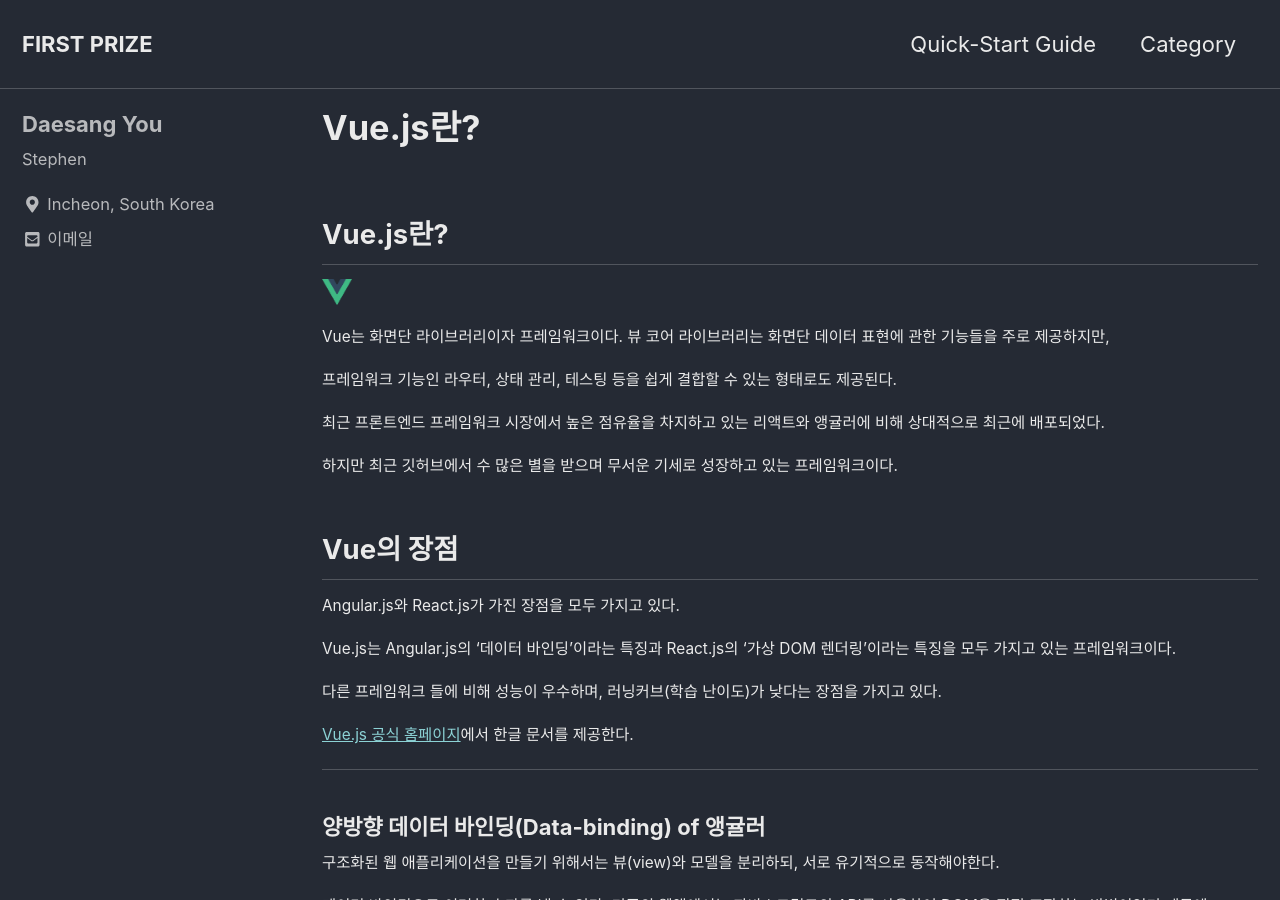
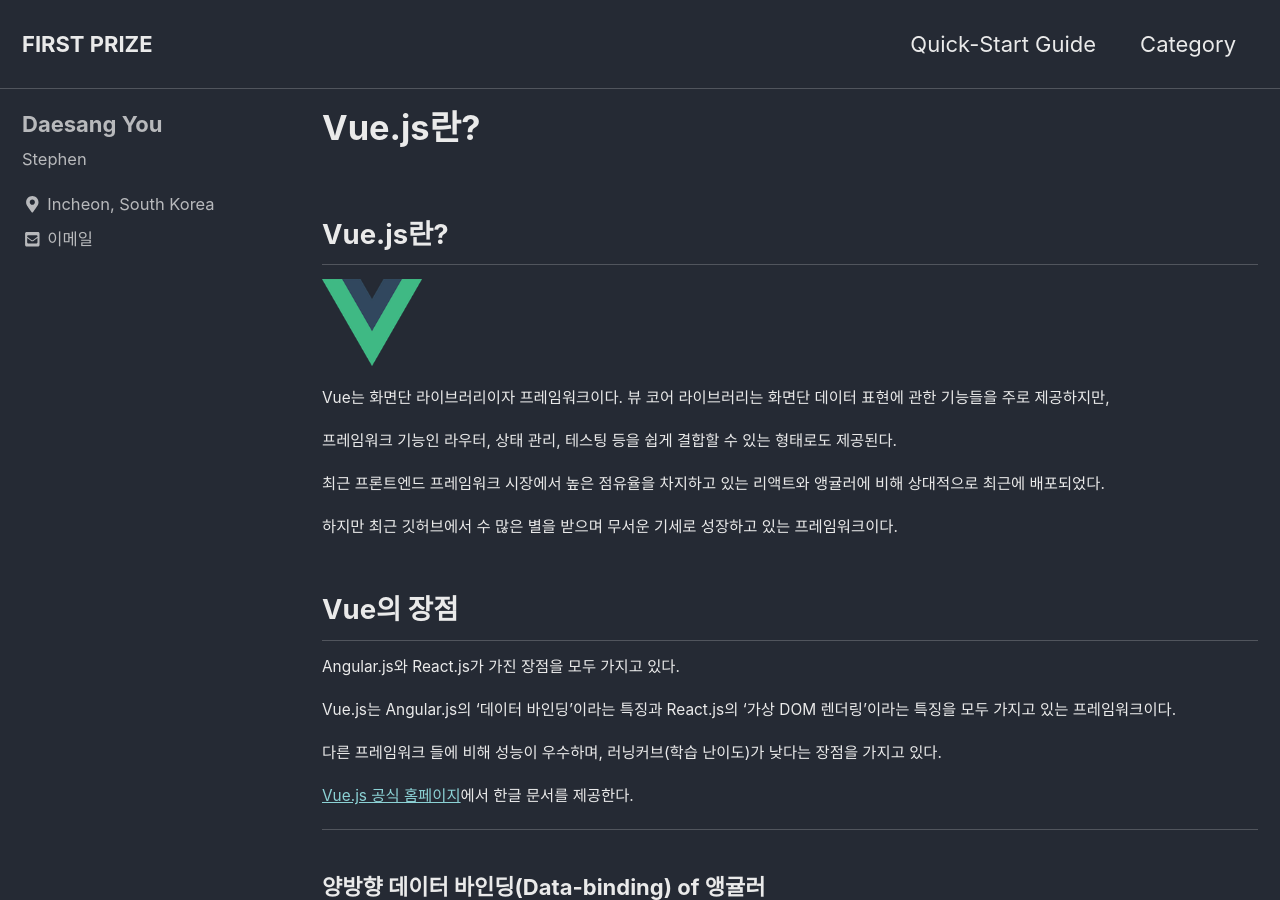
Before and after one commit to eotkd4791/eotkd4791.github.io, a Jekyll site: the page built from _posts/VueJS/2019-12-16-vue-01.md, in a window 1280 px wide and 900 px high. Built offline with Jekyll 4.4.1, drawn with Linux system fonts in a browser that asks for light colours; cached includes are drawn as plain includes; comment, search, counter and statistics services are not loaded.

Commit message:
Update 2019-12-16-vue-01.md

```diff
--- a/_posts/VueJS/2019-12-16-vue-01.md
+++ b/_posts/VueJS/2019-12-16-vue-01.md
@@ -9,7 +9,7 @@ read_time: false
 
 ## Vue.js란?
 
-<img src="/assets/img/vue/vue.png" width="30px" height="30px">
+<img src="/assets/img/vue/vue.png" width="100px" height="100px">
 
 Vue는 화면단 라이브러리이자 프레임워크이다. 뷰 코어 라이브러리는 화면단 데이터 표현에 관한 기능들을 주로 제공하지만,
 
```
